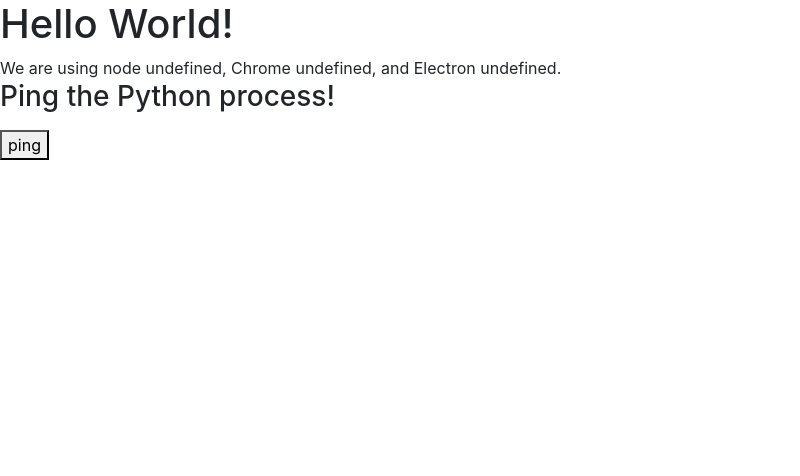
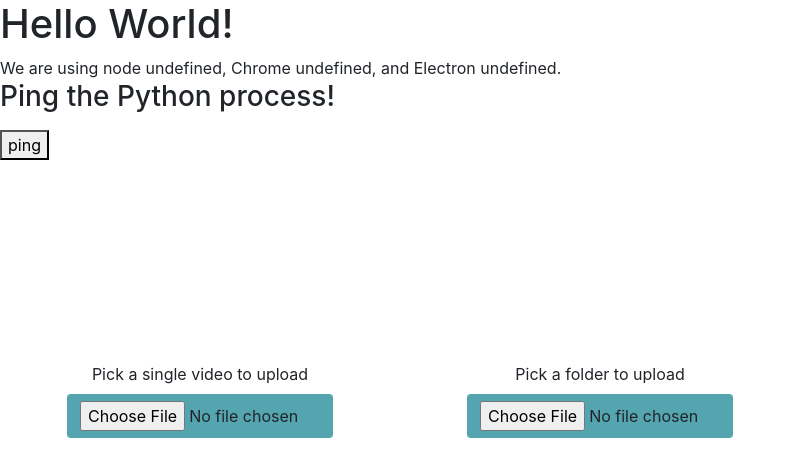
Before and after one commit to JumboCode/Ocean-Alliance, an Electron app: page index.html in a window 800 px wide. Drawn offline with nearby package versions, Linux system fonts and the light colour scheme; no server answers.

Commit message:
Added two video file/folder input buttons. (#11)

```diff
--- /dev/null
+++ b/columns.css
@@ -0,0 +1,34 @@
+.split {
+  height: 100%;
+  width: 50%;
+  position: fixed;
+  z-index: 1;
+  top: 0;
+  overflow-x: hidden;
+  padding-top: 20px;
+}
+
+.align-container {
+    min-height: 10em;
+    display: table-cell;
+    vertical-align: middle
+}
+
+/* Control the left side */
+.left {
+  left: 0;
+}
+
+/* Control the right side */
+.right {
+  right: 0;
+}
+
+/* If you want the content centered horizontally and vertically */
+.centered {
+  position: absolute;
+  top: 50%;
+  left: 50%;
+  transform: translate(-50%, -50%);
+  text-align: center;
+}
--- a/index.html
+++ b/index.html
@@ -7,6 +7,7 @@
 
     <!-- Bootstrap CSS -->
     <link rel="stylesheet" href="./node_modules/bootstrap/dist/css/bootstrap.min.css" />
+    <link rel="stylesheet" type="text/css" href="./columns.css">
     <!-- Bootstrap Optional JavaScript
          jQuery first, then Popper.js, then Bootstrap JS
          referencing https://www.ryadel.com/en/electron-jquery-bootstrap-project-add-npm/ -->
@@ -31,12 +32,40 @@
         document.write(process.versions.electron)
     </script>.
 
-    <header class="centered-text">
-        <h3>Ping the Python process!</h3>
-        <p id="pingResponse"></p>
-    </header>
+<!--   Upload button code   -->
+   <div class="align-container">
+        <div class="split left">
+            <div class="centered">
+                <section>
+                    <label>
+                        Pick a single video to upload
+                    </label>
+                    <button class="btn" onclick="gotvideo()" class="btn-default" style="background-color:#55A5B1">
+                        <input id="fileinput" type="file" style="width:240px"/>
+                    </button>
+                </section>
+            </div>
+        </div>
+        <div class="split right">
+            <div class="centered">
+                <section>
+                    <label>
+                        Pick a folder to upload
+                    </label>
+                    <button class="btn" onclick="gotfolder()" class="btn-default" style="background-color:#55A5B1">
+                        <input id="fileinput" type="file" style="width:240px"/>
+                    </button>
+                </section>
+            </div>
+        </div>
+        <script>
+            function gotvideo () { alert('thanks for the video') }
+            function gotfolder () { alert('thanks for the folder') }
+        </script>
+    </div>
 
-
+    <h3>Ping the Python process!</h3>
+    <p id="pingResponse"></p>
     <button type="button" id="pingPython">ping</button>
 
     <!-- <section>
@@ -47,11 +76,15 @@
             </label>
         </div>
     </section> -->
+
     <section class="centered-container">
         <div style="max-width: 550px">
             <canvas id="inputcanvas"></canvas>
         </div>
     </section>
+</body>
+
+</html>
     <script>
         require('./index_script.js')
     </script>
```
